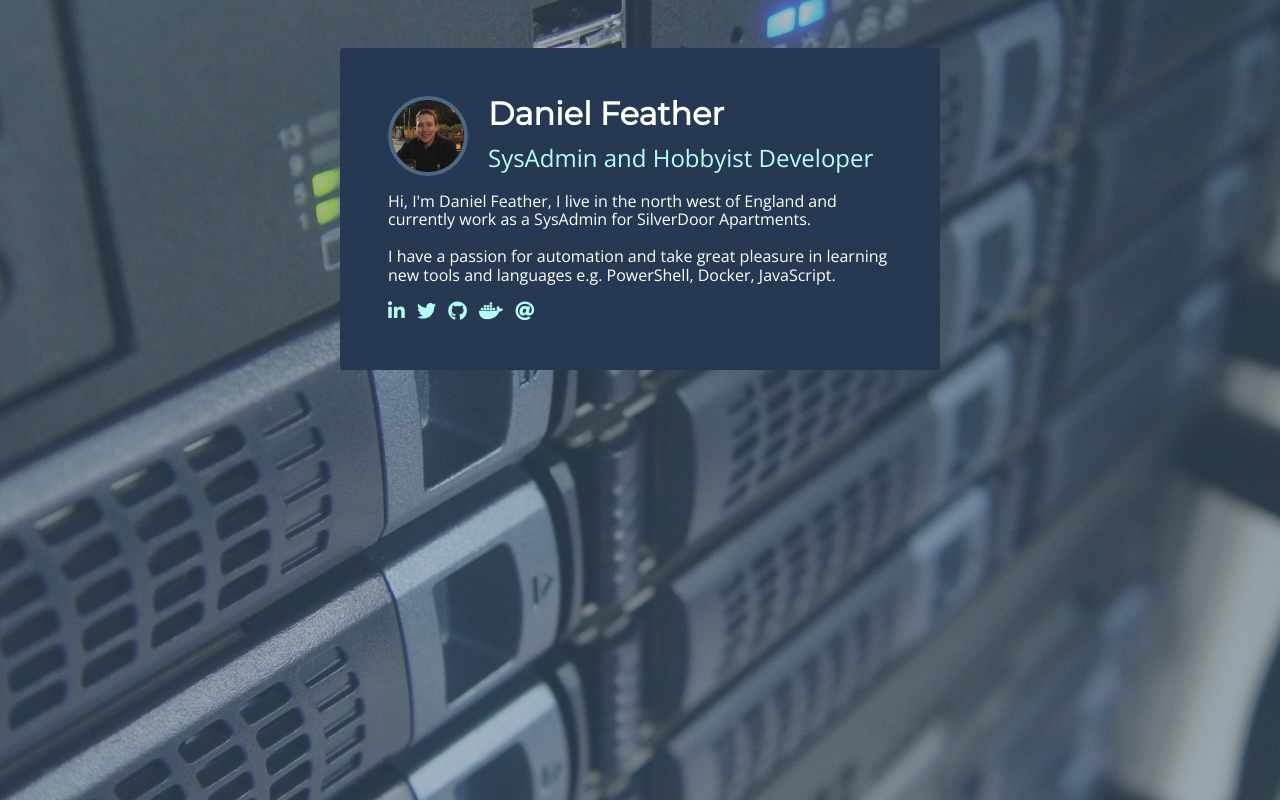
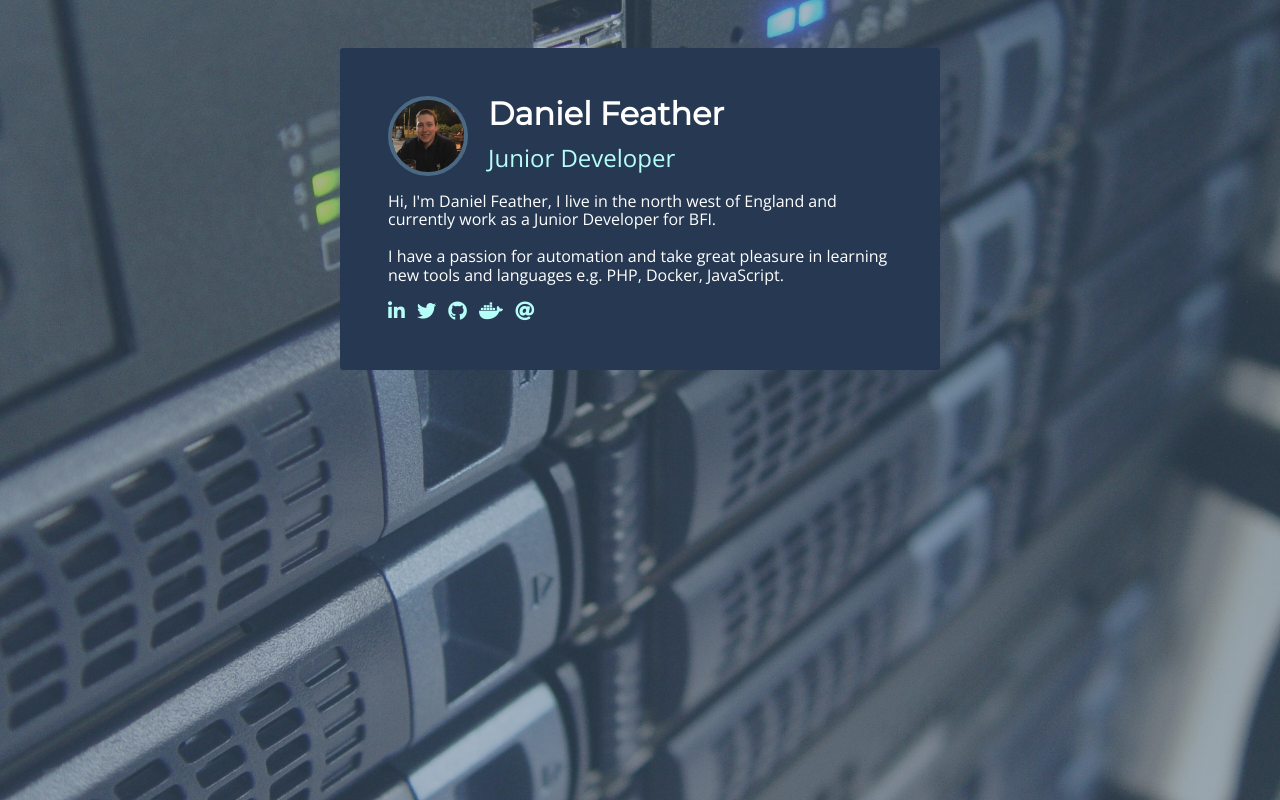
Before and after one commit to danielfeather/danielfeather.github.io, a website: page index.html in a window 1280 px wide. Drawn offline with nearby package versions, Linux system fonts and the light colour scheme.

Commit message:
Updated job information

```diff
--- a/index.html
+++ b/index.html
@@ -8,7 +8,7 @@
         <link href="https://fonts.googleapis.com/css?family=Montserrat|Open+Sans:300,400" rel="stylesheet">
         <link href="https://use.fontawesome.com/releases/v5.0.6/css/all.css" rel="stylesheet">
         <link rel="stylesheet" href="/css/site.min.css">
-        <title>Daniel Feather | SysAdmin</title>
+        <title>Daniel Feather | Junior Developer</title>
     </head>
     <body>
         <div class="page-container">
@@ -18,21 +18,21 @@
                     <img src="images/picture.jpg" alt="" class="picture">
                     <div>
                         <h1 class="title">Daniel Feather</h1>
-                        <h2 class="subtitle">SysAdmin and Hobbyist Developer</h2>
+                        <h2 class="subtitle">Junior Developer</h2>
                     </div>
                 </div>
 
                 <p class="about">
-                    Hi, I'm Daniel Feather, I live in the north west of England and currently work as a SysAdmin for SilverDoor Apartments.
+                    Hi, I'm Daniel Feather, I live in the north west of England and currently work as a Junior Developer for BFI.
                     <br><br>
-                    I have a passion for automation and take great pleasure in learning new tools and languages e.g. PowerShell, Docker, JavaScript.
+                    I have a passion for automation and take great pleasure in learning new tools and languages e.g. PHP, Docker, JavaScript.
                 </p>
 
                 <div class="card-footer">
                     <ul class="social-list">
                         <li><a href="https://www.linkedin.com/in/daniel-f-b23788b7/"><i class="fab fa-linkedin-in"></i></a></li>
                         <li><a href="https://twitter.com/feather0148"><i class="fab fa-twitter"></i></a></li>
-                        <li><a href="https://github.com/MrFevs/"><i class="fab fa-github"></i></a></li>
+                        <li><a href="https://github.com/danielfeather/"><i class="fab fa-github"></i></a></li>
                         <li><a href="https://hub.docker.com/r/mrfevs/"><i class="fab fa-docker"></i></a></li>
                         <li><a href="mailto:contact@dfeather.me"><i class="fas fa-at"></i></a></li>
                     </ul>
```
